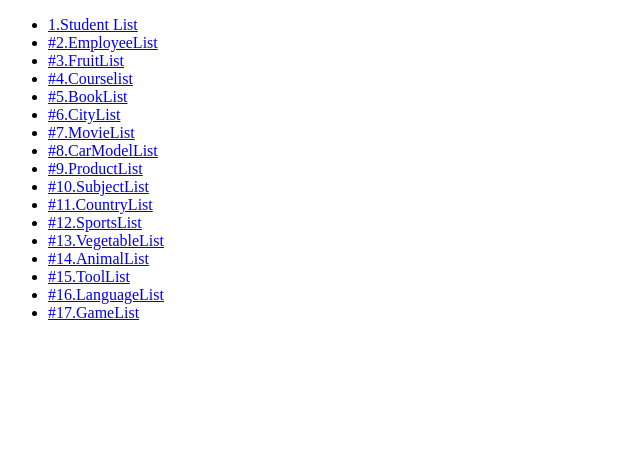
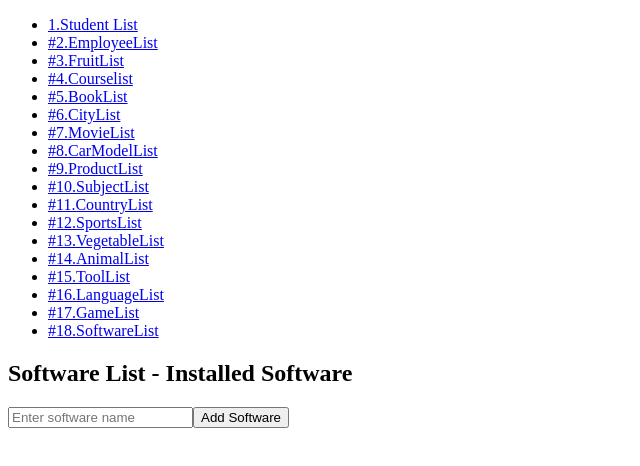
Before and after one commit to ChristineMaitom/AngularDataStructures, an Angular app: page /software-list in a window 1280 px wide. Before the commit this address led to /. Shown: the top 466 px of the page, without its empty margins (0-640 px from the left). Built offline with nearby package versions, Linux system fonts and the light colour scheme.

Commit message:
#18 Software List

```diff
--- a/src/app/app.component.html
+++ b/src/app/app.component.html
@@ -17,7 +17,7 @@
     <li><a routerLink="tool-list">#15.ToolList</a></li>
     <li><a routerLink="language-list">#16.LanguageList</a></li>
     <li><a routerLink="game-list">#17.GameList</a></li>
-
+    <li><a routerLink="software-list">#18.SoftwareList</a></li>
 
 
   </ul>
--- a/src/app/app.module.ts
+++ b/src/app/app.module.ts
@@ -22,6 +22,7 @@ import {AnimalListComponent} from "./components/animal-list/animal-list.componen
 import {ToolListComponent} from "./components/tool-list/tool-list.component";
 import {LanguageListComponent} from "./components/language-list/language-list.component";
 import {GameListComponent} from "./components/game-list/game-list.component";
+import {SoftwareListComponent} from "./components/software-list/software-list.component";
 
 
 const routes: Routes = [
@@ -42,6 +43,8 @@ const routes: Routes = [
   {path: 'tool-list', component: ToolListComponent},
   {path: 'language-list', component: LanguageListComponent},
   {path: 'game-list', component: GameListComponent},
+  {path: 'software-list', component: SoftwareListComponent},
+
 
 
 ]
@@ -74,6 +77,7 @@ const routes: Routes = [
     ToolListComponent,
     LanguageListComponent,
     GameListComponent,
+    SoftwareListComponent,
 
 
   ],
--- /dev/null
+++ b/src/app/components/software-list/software-list.component.html
@@ -0,0 +1,15 @@
+<div>
+  <h2>Software List - Installed Software</h2>
+
+  <div>
+    <input [(ngModel)]="newSoftware" placeholder="Enter software name" />
+    <button (click)="addSoftware()">Add Software</button>
+  </div>
+
+  <div *ngIf="softwareList.length > 0">
+    <h3>Installed Software:</h3>
+    <ul>
+      <li *ngFor="let software of softwareList">{{ software }}</li>
+    </ul>
+  </div>
+</div>
--- /dev/null
+++ b/src/app/components/software-list/software-list.component.ts
@@ -0,0 +1,18 @@
+import { Component } from '@angular/core';
+
+@Component({
+  selector: 'app-software-list',
+  templateUrl: './software-list.component.html',
+  styleUrl: './software-list.component.css'
+})
+export class SoftwareListComponent {
+  newSoftware: string = '';
+  softwareList: string[] = [];
+
+  addSoftware() {
+    if (this.newSoftware.trim()) {
+      this.softwareList.push(this.newSoftware.trim());
+      this.newSoftware = ''; // Clear the input field
+    }
+  }
+}
```
Also changed, not shown: src/app/components/software-list/software-list.component.css (added), 1 other file (tests, documents, lock files or other folders).
